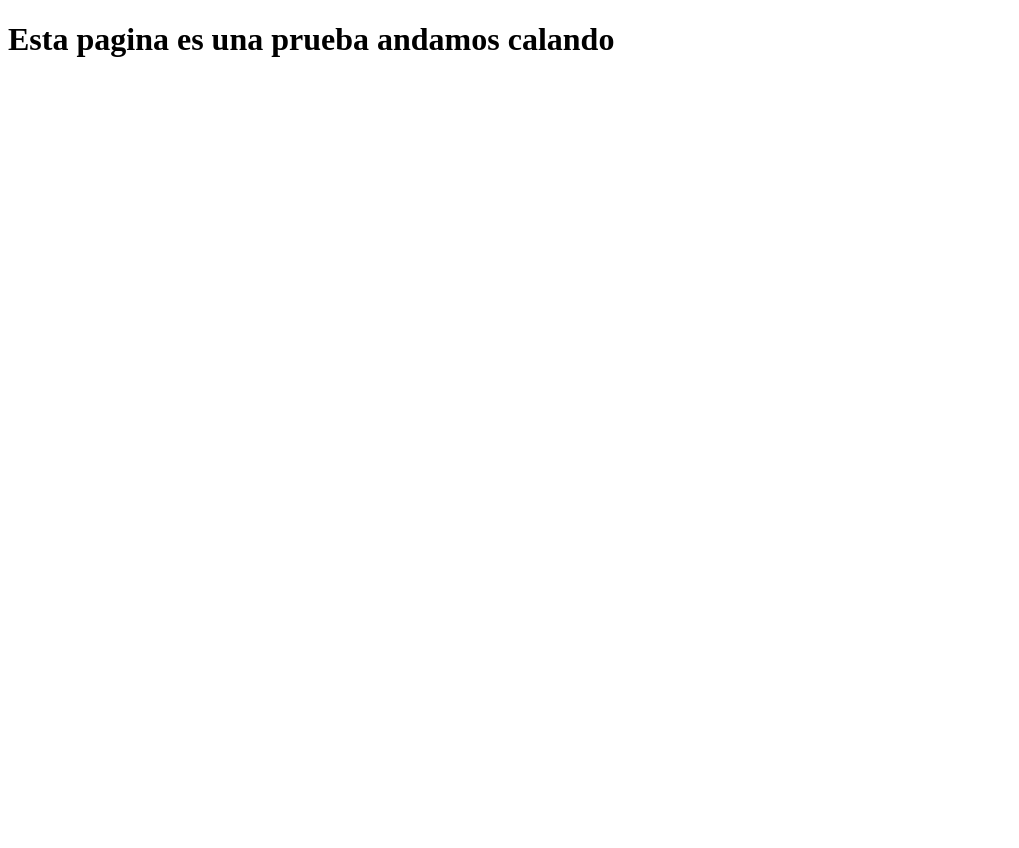
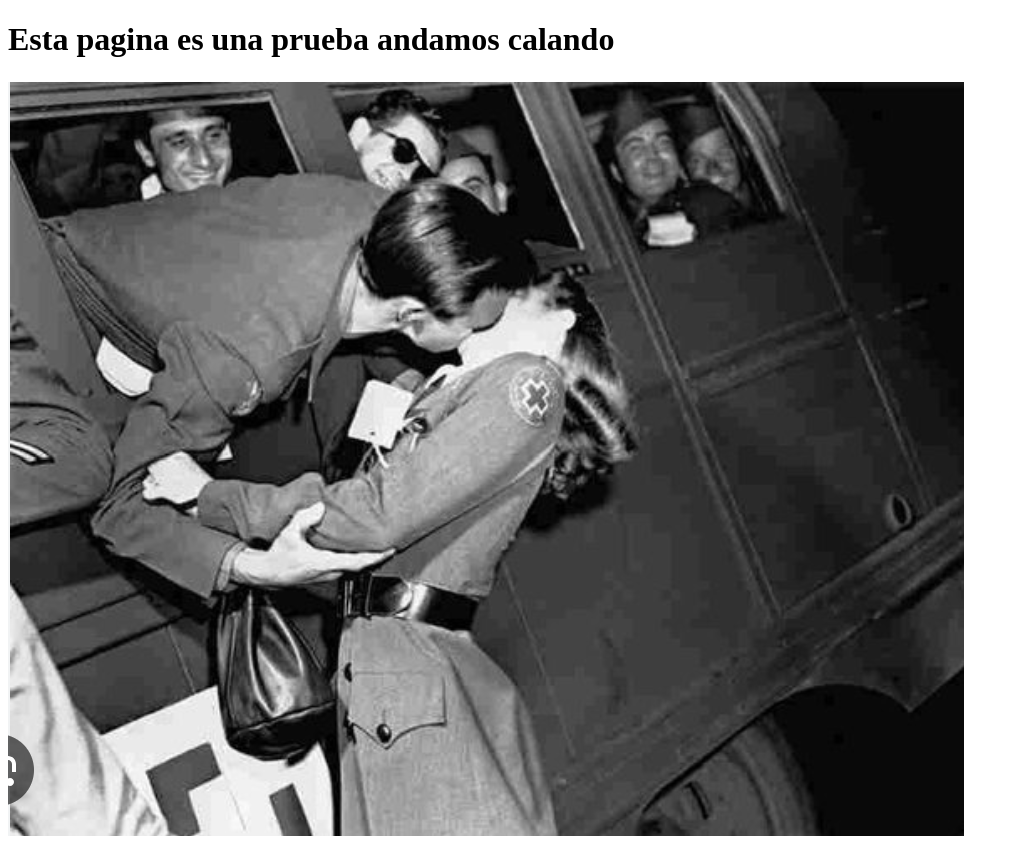
Before and after one commit to dieguitocreate/paginagrupo53, a plain HTML site: page index.html in a window 1280 px wide. Shown: the whole page, without its empty margins (0-1019 px from the left). Before the commit the page ends 800 px from the top, so only its background shows below. Drawn offline with Linux system fonts and the light colour scheme.

Commit message:
Modificamos detalles relacionados a la imagen ya que no se mostraba en el sitio web

```diff
--- a/index.html
+++ b/index.html
@@ -7,5 +7,6 @@
 <head>
 <body>
     <h1>Esta pagina es una prueba andamos calando</h1>
+    <img src="besodespedida.png" alt="Dos personas besandose antes de la guerra">
 </body>
 </html>
```
